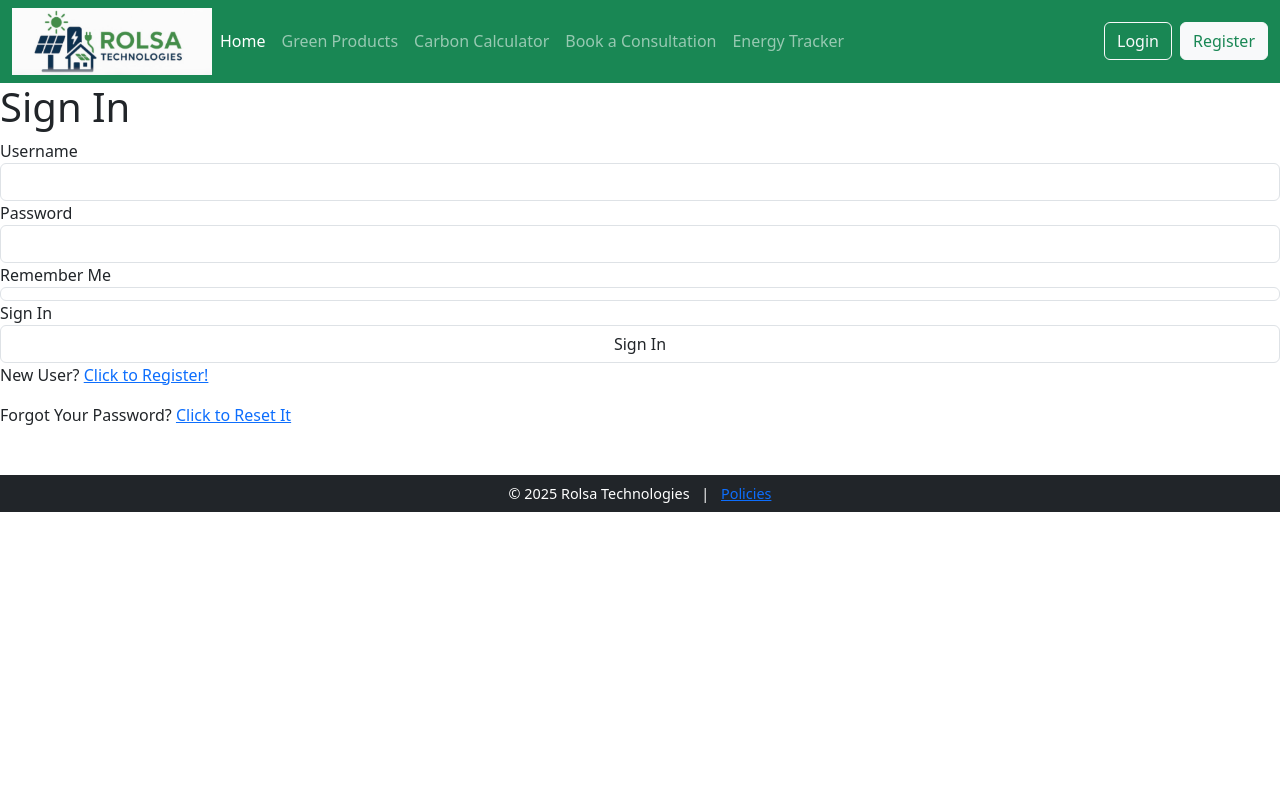
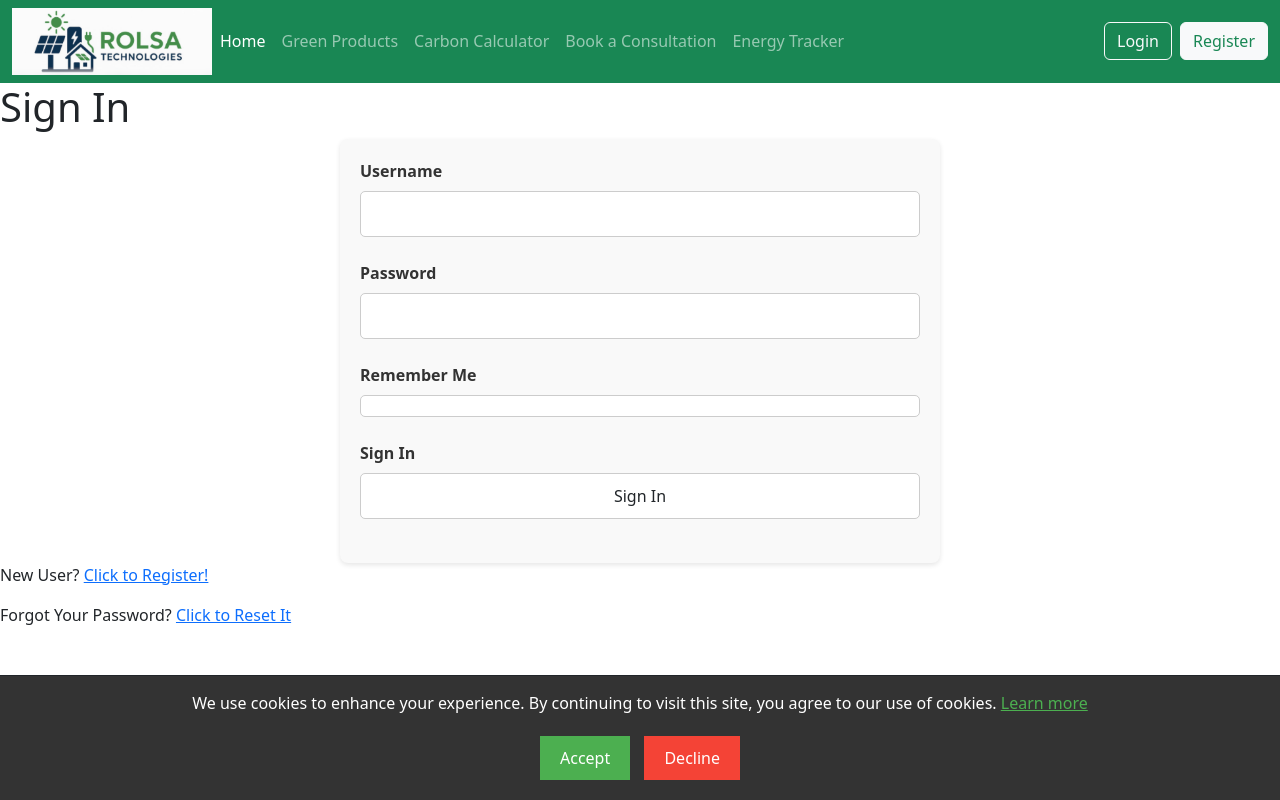
Before and after one commit to toleratedT-web/eco-site, a Flask app: page /login in a window 1280 px wide. Run offline with Flask 3, Linux system fonts and the light colour scheme; some libraries are stand-ins or nearby versions.

Commit message:
styled login ish

```diff
--- /dev/null
+++ b/app/static/js/cookies.js
@@ -0,0 +1,38 @@
+(function() {
+    // Check if cookies have been accepted
+    if (!localStorage.getItem('cookiesAccepted')) {
+        // Create the cookie consent popup
+        var cookiePopup = document.createElement('div');
+        cookiePopup.id = 'cookiePopup';
+        cookiePopup.style.position = 'fixed';
+        cookiePopup.style.bottom = '0';
+        cookiePopup.style.left = '0';
+        cookiePopup.style.right = '0';
+        cookiePopup.style.backgroundColor = '#333';
+        cookiePopup.style.color = 'white';
+        cookiePopup.style.padding = '15px';
+        cookiePopup.style.textAlign = 'center';
+        cookiePopup.style.zIndex = '9999';
+
+        // Content for the popup
+        cookiePopup.innerHTML = `
+            <p>We use cookies to enhance your experience. By continuing to visit this site, you agree to our use of cookies. <a href="#" style="color: #4CAF50;">Learn more</a></p>
+            <button id="acceptCookies" style="background-color: #4CAF50; color: white; padding: 10px 20px; border: none; margin: 5px; cursor: pointer;">Accept</button>
+            <button id="declineCookies" style="background-color: #f44336; color: white; padding: 10px 20px; border: none; margin: 5px; cursor: pointer;">Decline</button>
+        `;
+
+        // Append the popup to the body
+        document.body.appendChild(cookiePopup);
+
+        // Accept Cookies
+        document.getElementById('acceptCookies').addEventListener('click', function() {
+            localStorage.setItem('cookiesAccepted', 'true');
+            cookiePopup.style.display = 'none';
+        });
+
+        // Decline Cookies
+        document.getElementById('declineCookies').addEventListener('click', function() {
+            cookiePopup.style.display = 'none';
+        });
+    }
+})();
--- a/app/static/styles.css
+++ b/app/static/styles.css
@@ -35,3 +35,89 @@
     height: 20px;
     background: linear-gradient(to bottom, rgba(0, 0, 0, 0.2), transparent);
 }
+
+/* General Form Styling */
+form {
+    width: 100%;
+    max-width: 600px;
+    margin: 0 auto;
+    padding: 20px;
+    background-color: #f9f9f9;
+    border-radius: 8px;
+    box-shadow: 0 2px 5px rgba(0, 0, 0, 0.1);
+}
+
+.form-group {
+    margin-bottom: 1.5rem;
+}
+
+label {
+    font-size: 1rem;
+    font-weight: bold;
+    color: #333;
+    display: block;
+    margin-bottom: 0.5rem;
+}
+
+/* Input Fields */
+.form-control {
+    width: 100%;
+    padding: 10px;
+    font-size: 1rem;
+    border: 1px solid #ccc;
+    border-radius: 5px;
+    box-sizing: border-box;
+    transition: border-color 0.3s ease;
+}
+
+.form-control:focus {
+    border-color: #4CAF50;
+    outline: none;
+}
+
+/* Invalid Feedback Styling */
+.invalid-feedback {
+    color: #f44336;
+    font-size: 0.875rem;
+    margin-top: 5px;
+}
+
+/* Error states */
+input.is-invalid,
+textarea.is-invalid,
+select.is-invalid {
+    border-color: #f44336;
+}
+
+input.is-valid,
+textarea.is-valid,
+select.is-valid {
+    border-color: #4CAF50;
+}
+
+/* Button Styling (if there is a submit button in the form) */
+button[type="submit"] {
+    background-color: #4CAF50;
+    color: white;
+    padding: 10px 20px;
+    border: none;
+    border-radius: 5px;
+    cursor: pointer;
+    font-size: 1rem;
+    margin-top: 1rem;
+    transition: background-color 0.3s ease;
+}
+
+button[type="submit"]:hover {
+    background-color: #45a049;
+}
+
+button[type="submit"]:disabled {
+    background-color: #aaa;
+    cursor: not-allowed;
+}
+
+/* For hidden inputs, you may want to hide them visually but still have them in the DOM */
+input[type="hidden"] {
+    display: none;
+}
--- a/app/templates/base.html
+++ b/app/templates/base.html
@@ -42,7 +42,7 @@
           <a class="nav-link" href="#">Green Products</a>
         </li>
         <li class="nav-item">
-          <a class="nav-link" href="#">Carbon Calculator</a>
+          <a class="nav-link" href="{{ url_for('calculate') }}">Carbon Calculator</a>
         </li>
         <li class="nav-item">
           <a class="nav-link" href="#">Book a Consultation</a>
@@ -84,6 +84,7 @@
     </div>
     <!-- Load your JS after the footer -->
     <script src="static\js\policy.js"></script>
+    <script src="static\js\cookies.js"></script>
     <script src="https://cdn.jsdelivr.net/npm/bootstrap@5.3.2/dist/js/bootstrap.bundle.min.js"></script>
 </body>
 </html>
--- a/app/templates/login.html
+++ b/app/templates/login.html
@@ -7,6 +7,6 @@
     <p>New User? <a href="{{ url_for('register') }}">Click to Register!</a></p>
     <p>
         Forgot Your Password?
-        <a href="{{ url_for('dashboud') }}">Click to Reset It</a>
+        <a href="{{ url_for('dashboard') }}">Click to Reset It</a>
     </p>
 {% endblock %}
```
